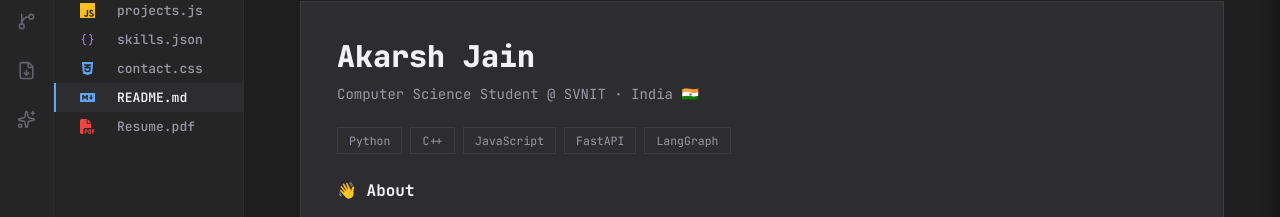
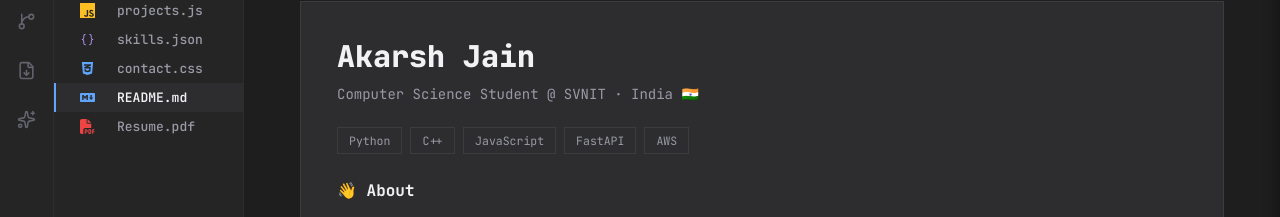
Before and after one commit to akarshjain05/portfolio, a React (Vite) app: page /readme in a window 1280 px wide. Shown: the part 169-386 px from the top of the page. Built offline with nearby package versions, Linux system fonts and the light colour scheme.

Commit message:
design: replace LangGraph tag with AWS on Readme page

```diff
--- a/src/pages/Readme.jsx
+++ b/src/pages/Readme.jsx
@@ -14,7 +14,7 @@ export default function Readme() {
         </p>
 
         <div className="readme-card__badges">
-          {["Python", "C++", "JavaScript", "FastAPI", "LangGraph"].map((b) => (
+          {["Python", "C++", "JavaScript", "FastAPI", "AWS"].map((b) => (
             <span className="readme-badge" key={b}>
               {b}
             </span>
```
